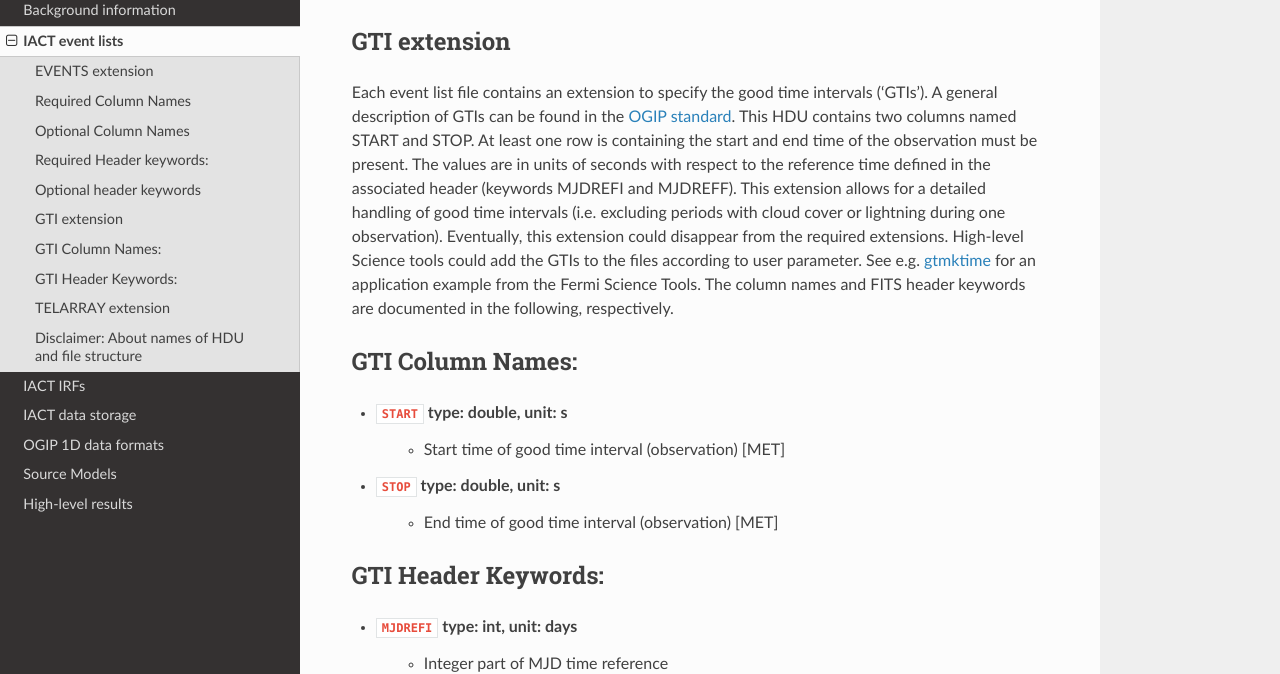
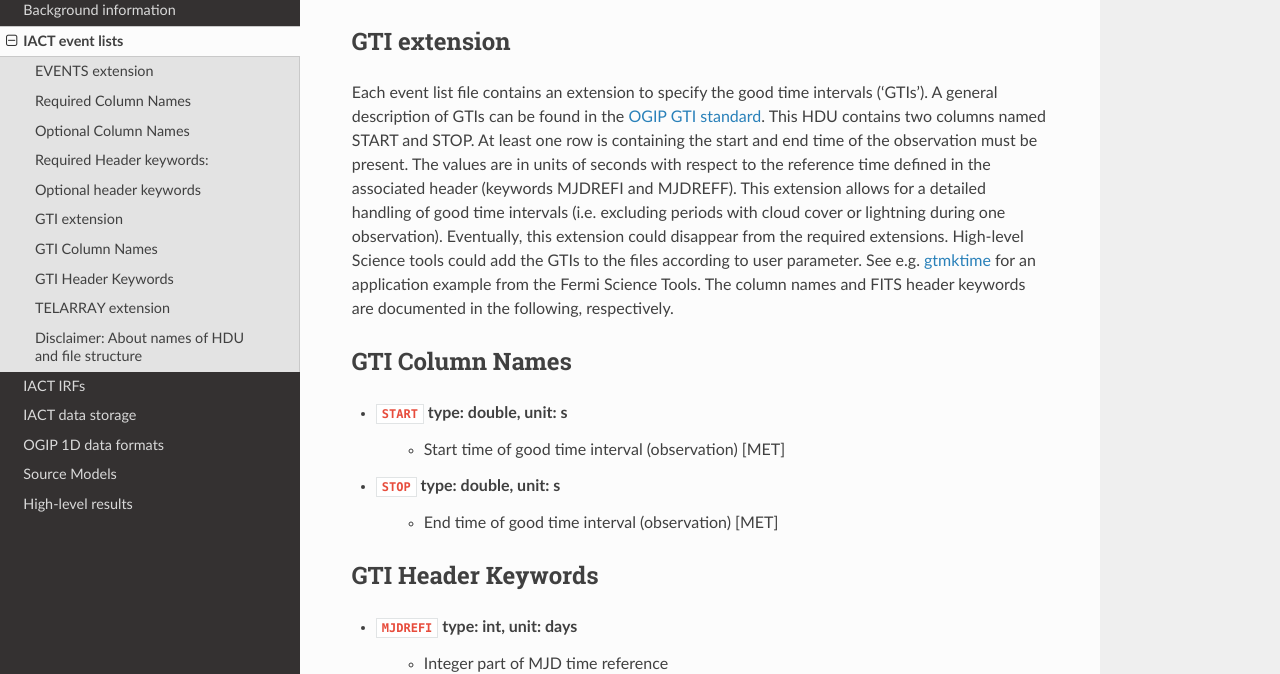
Before and after one commit to open-gamma-ray-astro/gamma-astro-data-formats, a Sphinx documentation site: the page built from source/events/index.rst, in a window 1280 px wide and 900 px high, scrolled down 6108 px. Shown: the part 151-825 px from the top of the window. Built offline with Sphinx 7.4.7 and the Read the Docs theme 2.0.0, drawn with Linux system fonts in a browser that asks for light colours.

Commit message:
Formatting fixes

```diff
--- a/source/data_storage/hdu_index/index.rst
+++ b/source/data_storage/hdu_index/index.rst
@@ -1,3 +1,5 @@
+.. include:: ../../references.txt
+
 .. _hdu-index:
 
 HDU index table
--- a/source/events/index.rst
+++ b/source/events/index.rst
@@ -29,7 +29,8 @@
 
 * ``EVENT_ID`` type: int
     * Event identification number
-    * TODO: explain requirements or recommendations (unique per OBS_ID? Sorted? Ascending?) (using ``OBS_ID``, ``BUNCH_ID`` and ``EVENT_ID`` one can build unique event identifiers across an experiment)
+    * TODO: explain requirements or recommendations (unique per OBS_ID? Sorted? Ascending?)
+      (using ``OBS_ID``, ``BUNCH_ID`` and ``EVENT_ID`` one can build unique event identifiers across an experiment)
 * ``TIME`` type: double, unit: s
     * Time stamp of event in MET
 * ``RA`` type: float, unit: deg
@@ -39,9 +40,9 @@
 * ``ENERGY`` type: float, unit: TeV
     * Reconstructed event energy
 
-
 Optional Column Names
 ---------------------
+
 * ``MULTIP`` type: int
     * Telescope multiplicity. Number of telescopes that have seen the event
 * ``OBS_ID`` type: int
@@ -80,7 +81,6 @@
     * Hillas mean scaled length
 * ``HIL_MSL_ERR`` type: float
     * Hillas mean scaled length error
-
 
 Required Header keywords:
 -------------------------
@@ -136,7 +136,6 @@
     * Geographic latitude of array centre (e.g. -16.5 for HESS)
 * ``ALTITUDE`` type: float, unit: km
     * Altitude of array center above sea level (1.835 for HESS)
-
 
 Optional header keywords
 ------------------------
@@ -197,8 +196,7 @@
 -------------
 
 Each event list file contains an extension to specify the good time intervals
-('GTIs'). A general description of GTIs can be found in the `OGIP standard
-<http://heasarc.gsfc.nasa.gov/docs/heasarc/ofwg/docs/rates/ogip_93_003/ogip_93_003.html#tth_sEc6.3>`__.
+('GTIs'). A general description of GTIs can be found in the `OGIP GTI standard`_.
 This HDU contains two columns named START and STOP. At least one row is
 containing the start and end time of the observation must be present. The values
 are in units of seconds with respect to the reference time defined in the
@@ -211,22 +209,21 @@
 for an application example from the Fermi Science Tools. The column names and
 FITS header keywords are documented in the following, respectively.
 
-GTI Column Names:
------------------
+GTI Column Names
+----------------
 
 * ``START`` type: double, unit: s
     * Start time of good time interval (observation)  [MET]
 * ``STOP`` type: double, unit: s
     * End time of good time interval (observation) [MET]
 
-GTI Header Keywords:
---------------------
+GTI Header Keywords
+-------------------
 
 * ``MJDREFI`` type: int, unit: days
     * Integer part of MJD time reference
 * ``MJDREFF`` type: float, unit: days
     * Float part of MJD time reference
-
 
 TELARRAY extension
 ------------------
--- a/source/irfs/psf_triple_gauss.rst
+++ b/source/irfs/psf_triple_gauss.rst
@@ -3,7 +3,7 @@
 .. _psf-triplegauss:
 
 psf_triple_gauss format
-===============
+=======================
 
 In this format we store the gamma and sigma parameters resulting from a
 King-Function fit.
--- a/source/references.txt
+++ b/source/references.txt
@@ -10,3 +10,5 @@
 .. _ISO 8601: https://en.wikipedia.org/wiki/ISO_8601
 .. _2015A%26A...574A..36R: http://adsabs.harvard.edu/abs/2015A%26A...574A..36R
 .. _Sherpa: http://cxc.harvard.edu/sherpa/
+.. _SESAME: http://cds.u-strasbg.fr/cgi-bin/Sesame
+.. _OGIP GTI standard: http://heasarc.gsfc.nasa.gov/docs/heasarc/ofwg/docs/rates/ogip_93_003/ogip_93_003.html#tth_sEc6.3
```
Also changed, not shown: source/data_storage/obs_index/index.rst (+4 -3 lines).
